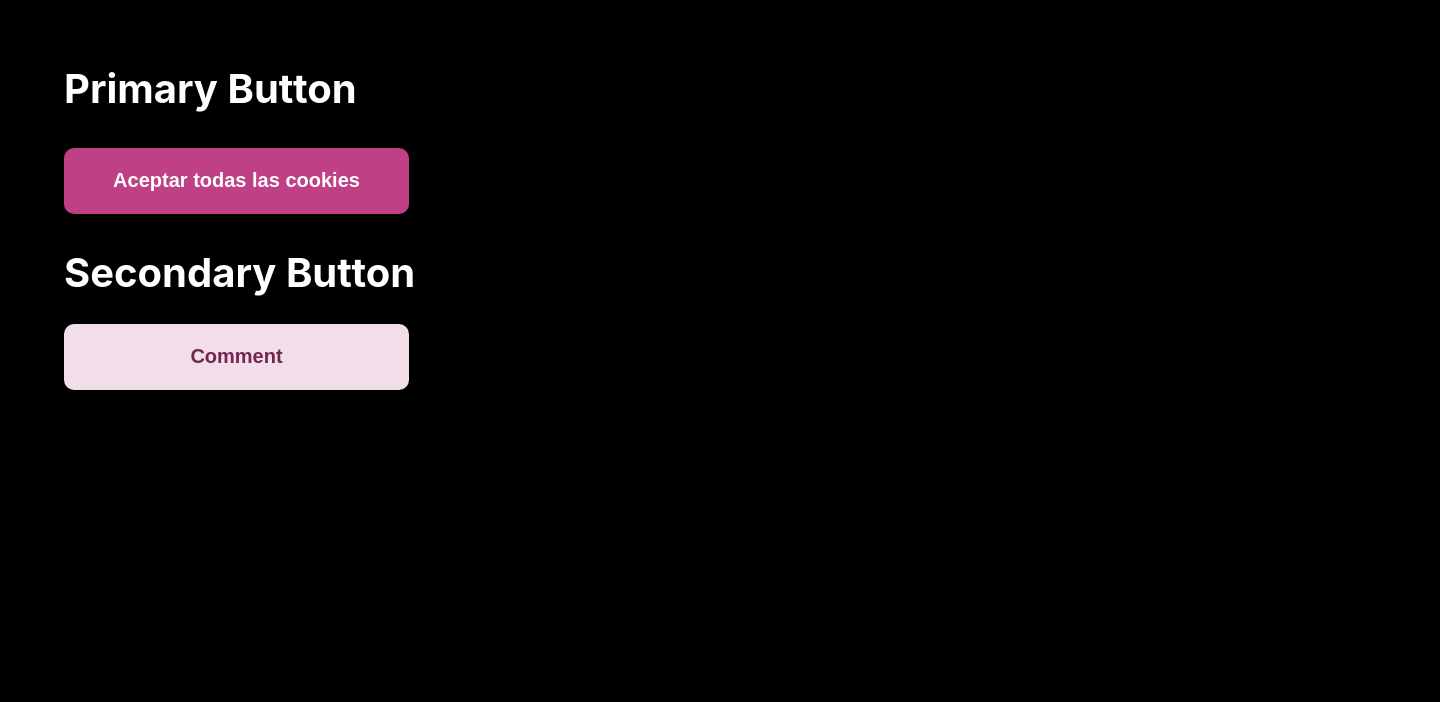
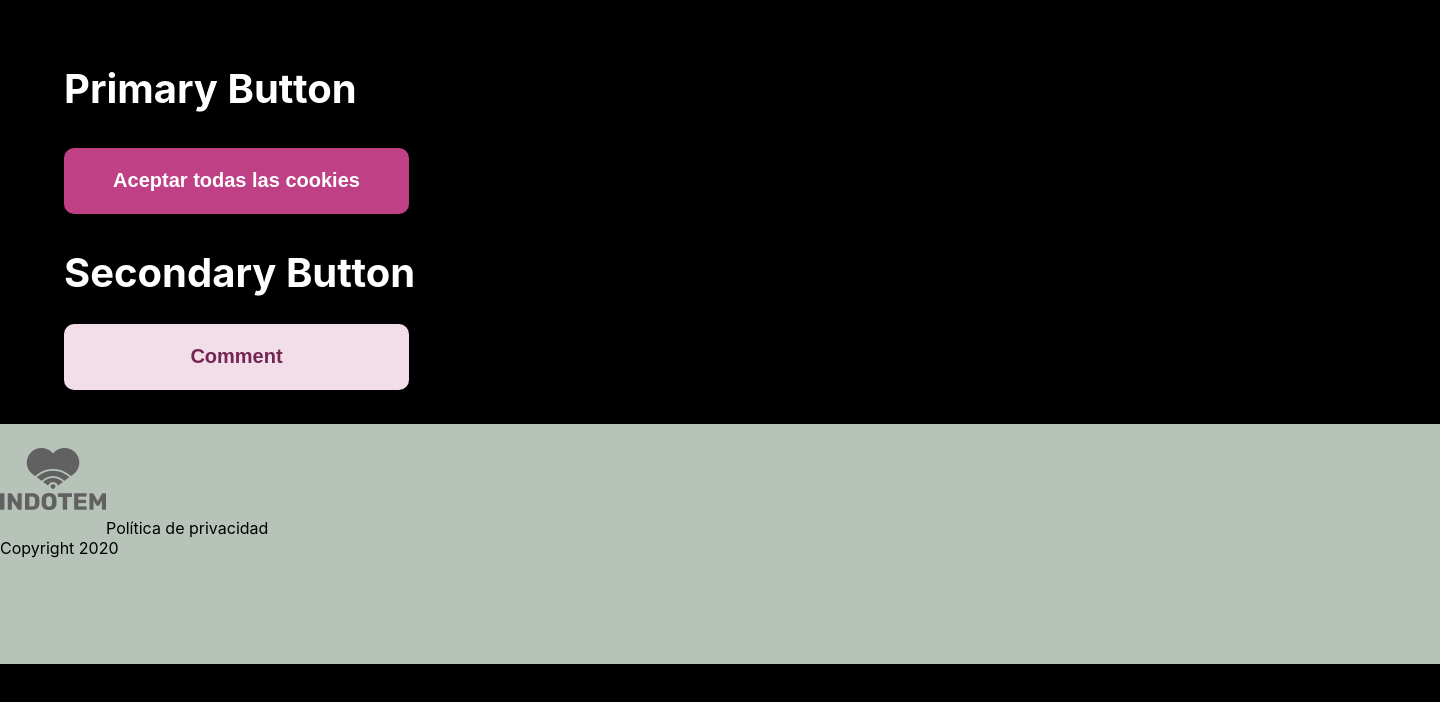
Before and after one commit to Indotem-Salddud/landing-page-fend, a React (Create React App) app: page / in a window 1280 px wide. Shown: the top 702 px of the page, 1440 px wide, since content can reach past the window. Built offline with nearby package versions, Linux system fonts and the light colour scheme.

Commit message:
working on footer styles

```diff
--- a/src/common/Tokens.ts
+++ b/src/common/Tokens.ts
@@ -45,5 +45,13 @@ export const Tokens = {
    BoxShadow:{
     Medium:"0px 4px 4px rgba(0, 0, 0, 0.08), inset 0px 4px 4px rgba(0, 0, 0, 0.16)"
   },
+  Footer: {
+    Color:"#B7C2B8",
+    Position: "absolute",
+    Width: "1440px",
+    Height: "240px",
+    Left: "0px",
+    Bottom: "-3507px",
+    },
 
 };
--- /dev/null
+++ b/src/components/Footer/Footer.tsx
@@ -0,0 +1,37 @@
+import React from "react";
+import * as PropTypes from "prop-types";
+import { FooterStyled, FooterLogoStyled } from "./FooterStyled";
+import logo from "./../../resources/static/Indotem.Logo.png";
+
+
+// * Define proptypes
+const FooterProptypes = {
+    policy: PropTypes.string.isRequired,
+    copyright: PropTypes.string.isRequired,
+    handleClick: PropTypes.func,
+  };
+
+  // * Define typealias for proptypes
+  type FooterProps = PropTypes.InferProps<typeof FooterProptypes>;
+
+/**
+ * ! Footer Component
+ * * ricardodsb, stefaranzazu - 2022/02/16
+ * @param props {any}
+ */
+ const Footer: React.FC<FooterProps> = (props: any) => (
+    <FooterStyled>
+		<div>
+			<div>
+                <FooterLogoStyled src={logo}/>
+                {props.policy}
+            </div>
+		</div>
+        <div> {props.copyright}</div>
+
+    </FooterStyled>
+  );
+
+
+  // * Export component
+  export default Footer;
--- /dev/null
+++ b/src/components/Footer/FooterStyled.ts
@@ -0,0 +1,25 @@
+import styled from "styled-components";
+import { Tokens } from "../../common/Tokens";
+
+// * Styled Footer
+export const FooterStyled = styled.footer`
+    background: ${Tokens.Footer.Color};
+    position: ${Tokens.Footer.Position};
+    width: ${Tokens.Footer.Width};
+    height: ${Tokens.Footer.Height};
+    left: ${Tokens.Footer.Left};
+
+`;
+
+export const FooterLogoStyled = styled.img`
+    position: static;
+    width: 106px;
+    height: 62px;
+    left: 49px;
+    top: 0px;
+    flex: none;
+    order: 0;
+    flex-grow: 0;
+    margin: 24px 0px;
+
+`;
--- a/src/sample/SampleView.tsx
+++ b/src/sample/SampleView.tsx
@@ -2,6 +2,7 @@ import React from "react";
 import "./SampleStyle.css";
 import PrimaryButton from "../components/Buttons/Primary/Button.Primary";
 import SecondaryButton from "../components/Buttons/Secondary/Button.Secondary";
+import Footer from "../components/Footer/Footer";
 
 /**
  * ! Sample view project
@@ -29,7 +30,16 @@ const SampleView: React.FC = () => {
         }>
         </SecondaryButton>
         </div>
-    </div>
+      </div>
+      <div className="mt-3">
+          <div>
+            <Footer
+                policy="Política de privacidad"
+                copyright="Copyright 2020">
+            </Footer>
+          </div>
+      </div>
+
     </>
   );
 };
```
Also changed, not shown: src/resources/static/Indotem.Logo.png (added).
